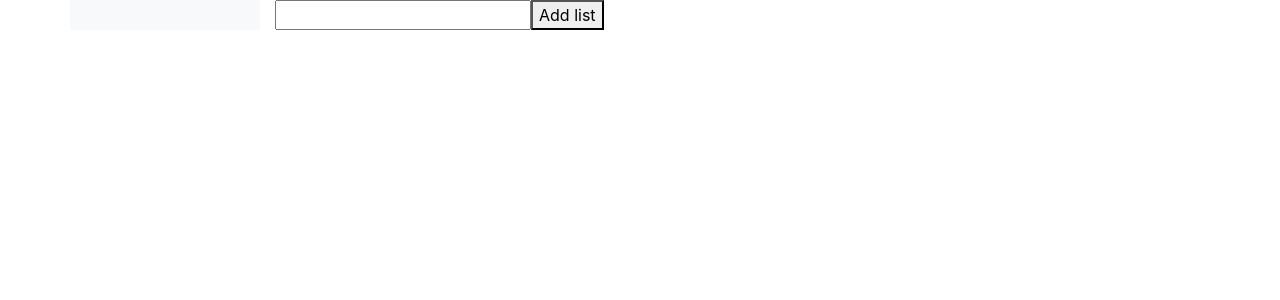
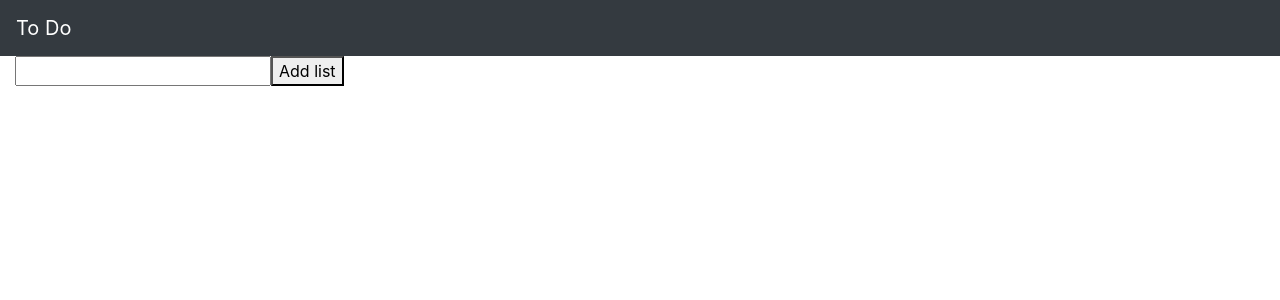
Before and after one commit to isaacaflores2/reactToDoApp, a React (Create React App) app in the folder todo-app/: page / in a window 1280 px wide. Shown: the top 300 px of the page. Built offline with nearby package versions, Linux system fonts and the light colour scheme.

Commit message:
Add react-bootstrap components

```diff
--- a/todo-app/package.json
+++ b/todo-app/package.json
@@ -10,7 +10,9 @@
     "react": "^16.13.1",
     "react-bootstrap": "^1.0.0-beta.17",
     "react-dom": "^16.13.1",
-    "react-scripts": "3.4.0"
+    "react-router-dom": "^5.0.1",
+    "react-scripts": "3.4.0",
+    "styled-components": "^4.3.2"
   },
   "scripts": {
     "start": "react-scripts start",
--- a/todo-app/src/App.js
+++ b/todo-app/src/App.js
@@ -1,11 +1,10 @@
 import React from 'react';
 import './App.css';
+import 'bootstrap/dist/css/bootstrap.min.css';
 import TodoList from './TodoList'
 import SideNav from './SideNav';
 import Todo from './modules/Todo';
-import Navbar from 'react-bootstrap/Navbar'
-import Container from 'react-bootstrap/Container';
-
+import {Navbar, Container, Row, Col} from 'react-bootstrap';
 
 class App extends React.Component{
 
@@ -57,31 +56,31 @@ class App extends React.Component{
     const todoId = this.state.todoToDisplayId;
 
     return (
-        <Container>
+        <>
+        <Navbar bg="dark" variant="dark">
+              <Navbar.Brand href="#home">To Do</Navbar.Brand>
+        </Navbar>
 
-          {/* <Navbar fixed="top">ToDoApp</Navbar> */}
-
-          <div className="row">
-            <nav className="col-md-2 d-none d-md-block bg-light sidebar">
-              <SideNav todos={todos} onTodoSelect={this.handleNavSelect}/>
-            </nav>
-            <div className="col">
+        <Container fluid>
+          <Row>
+            <Col md="auto">
+            <SideNav todos={todos} onTodoSelect={this.handleNavSelect}/>
+              <form onSubmit={this.handleNewTodoList}>
+                <label htmlFor="newTodoList"/>
+                <input id="newTodoList" onChange={this.handleTodoNameChange} value={this.state.newTodoName}/>
+                <button>Add list</button>
+              </form>
+            </Col>
+            <Col>
               {this.state.todos.length > 0 &&
                   <div>
                     <TodoList key={todoId} id={todoId} todo={todos[todoId]} onNewItem={this.handleTodoUpdate}/>
                   </div>
               }
-
-              <form onSubmit={this.handleNewTodoList}>
-                <label htmlFor="newTodoList"/>
-                <input id="newTodoList" onChange={this.handleTodoNameChange} value={this.state.newTodoName}/>
-                <button>Add list</button>
-              </form>
-            </div>
-          </div>
-
+            </Col>
+          </Row>
         </Container>
-
+        </>
     );
   }
 }
--- a/todo-app/src/SideNav.js
+++ b/todo-app/src/SideNav.js
@@ -1,5 +1,4 @@
 import React from "react";
-import 'bootstrap/dist/css/bootstrap.min.css';
 
 class SideNav extends React.Component{
     constructor(props){
```
